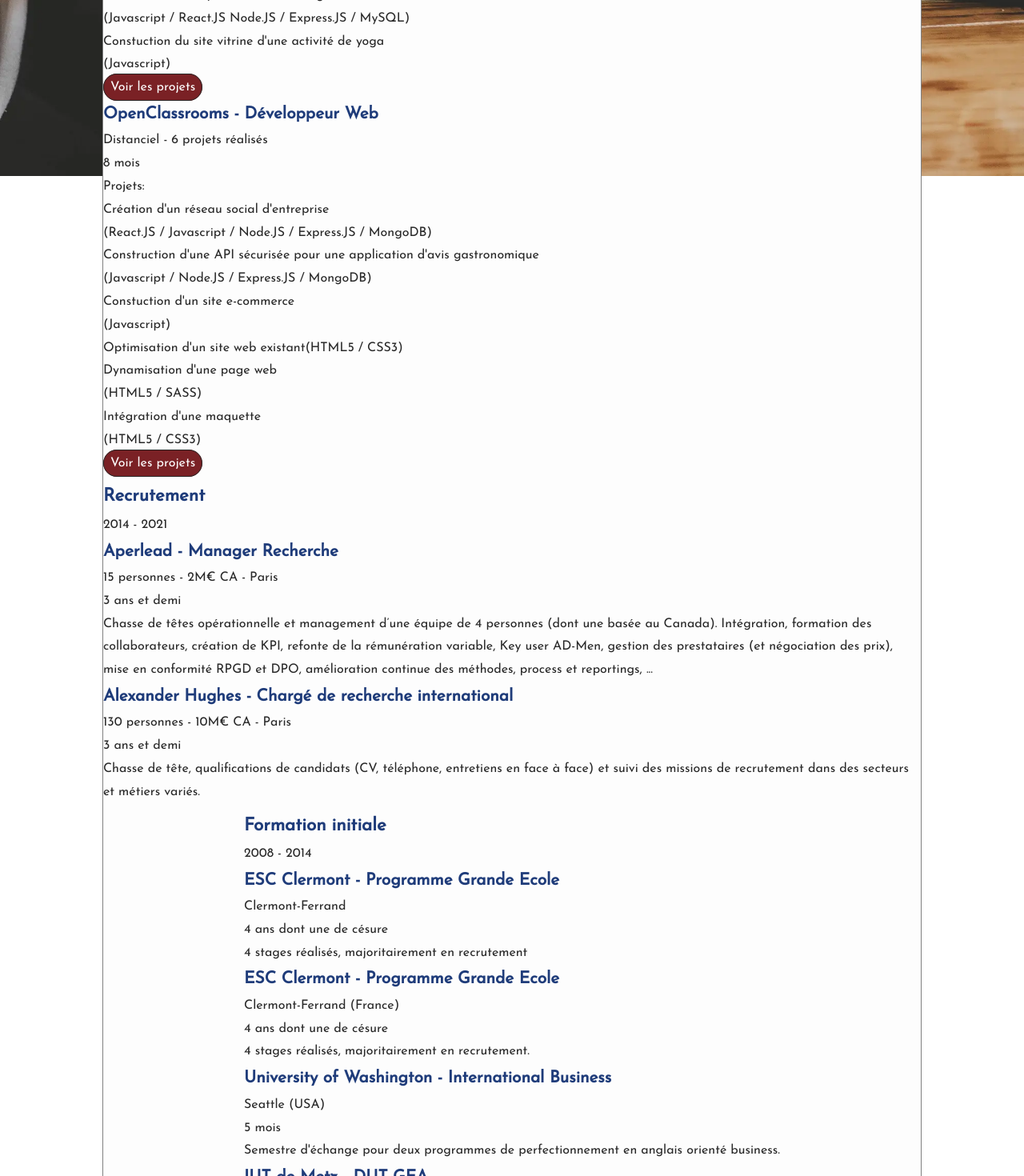
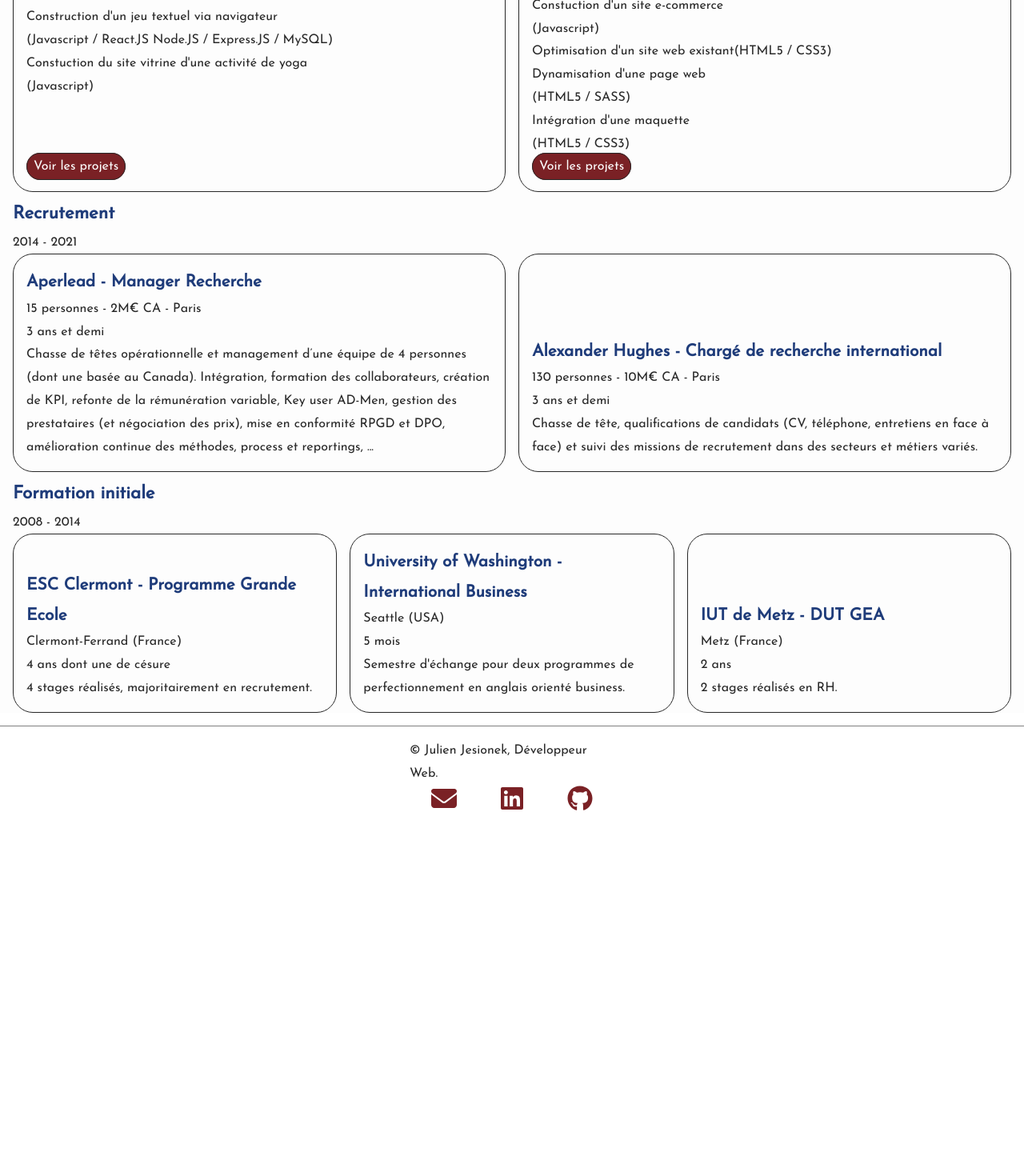
Before and after one commit to JulienJes/portfolio, a React (Create React App) app: page /aboutme in a window 1280 px wide. Shown: the part 580-2050 px from the top of the page at 80% size. After the commit the page ends 1621 px from the top, so only its background shows below. Built offline with nearby package versions, Linux system fonts and the light colour scheme.

Commit message:
Positionning

```diff
--- a/src/pages/Aboutme.js
+++ b/src/pages/Aboutme.js
@@ -26,7 +26,7 @@
                             </div>
                             <div className="card-body">
                                 <div className="card-title">
-                                    <h3>Freetime - Développeur Web</h3>
+                                    <h3>Freelance - Développeur Web</h3>
                                     <p>Distanciel - 3 projets en-cours</p>
                                     <p>3 mois</p>
                                 </div>
@@ -41,10 +41,7 @@
                             </div>
                             <Seeprojects />
                         </div>
-                    </div>
                         <div className="card">
-                        <div className="card-image">
-                        </div>
                             <div className="card-body">
                                 <div className="card-title">
                                     <h3>OpenClassrooms - Développeur Web</h3>
@@ -66,9 +63,13 @@
                             <Seeprojects />
                         </div>
                     </div>
+                </div>
                 <div className="career-hh">
+                    <div className="career-hh-header">
                         <h2>Recrutement</h2>
                         <p>2014 - 2021</p>
+                    </div>
+                    <div className="cards">
                         <div className="card">
                             <div className="card-image">
                             </div>
@@ -104,26 +105,14 @@
                         </div>
                     </div>
                 </div>
+            </div>
             <div className="education">
                 <div className="education-header">
                     <h2>Formation initiale</h2>
                     <p>2008 - 2014</p>
                 </div>
                 <div className="education-body">
-                    <div className="card">
-                        <div className="card-image">
-                        </div>
-                        <div className="card-body">
-                            <div className="card-title">
-                                <h3>ESC Clermont - Programme Grande Ecole</h3>
-                                <p>Clermont-Ferrand</p>
-                                <p>4 ans dont une de césure</p>
-                            </div>
-                            <div className="card-details">
-                                <p>4 stages réalisés, majoritairement en recrutement</p>
-                            </div>
-                        </div>
-                    </div>
+                    <div className="cards">
                         <div className="card">
                             <div className="card-image">
                             </div>
@@ -168,6 +157,7 @@
                         </div>
                     </div>
                 </div>
+            </div>
         </section>
         </>
     );
--- a/src/styles/_settings.scss
+++ b/src/styles/_settings.scss
@@ -33,6 +33,19 @@
     display: flex;
     flex-direction: column;
     align-items: center;
+}
+
+@mixin card {
+    display: flex;
+    flex-direction: column;
+    justify-content: space-between;
+    width: 50%;
+    border: 1px solid $black;
+    border-radius: 25px;
+    padding: 1em;
+    &:not(:last-child){
+        margin-right: 1em;
+    }
 }
 
 // Global
@@ -81,6 +94,7 @@
 section{
     @include center-content;
     margin: auto;
+    padding: 0 1rem;
     border: 1px solid grey;
     border-radius: 1rem;
     background-color: $white;
--- a/src/styles/index.scss
+++ b/src/styles/index.scss
@@ -3,4 +3,5 @@
 @import './components/footer';
 @import './pages/home';
 @import './pages/aboutme';
-@import './pages/contact'
+@import './pages/contact';
+@import './pages/portfolio';
--- a/src/styles/pages/_aboutme.scss
+++ b/src/styles/pages/_aboutme.scss
@@ -1,7 +1,11 @@
 .about{
-    margin: 2em auto;
+    //margin: 2em auto;
+    min-width: none;
+    max-width: none;
+    border: none;
+    border-radius: unset;
+    margin-bottom: 1rem;
     &-body{
-        margin: 0 1rem;
         text-align: justify;
     }
 }
@@ -11,3 +15,12 @@
     display: flex;
     flex-direction: column;
 }
+
+.cards{
+    display: flex;
+    justify-content: space-between;
+}
+
+.card{
+    @include card;
+}
--- a/src/styles/pages/_contact.scss
+++ b/src/styles/pages/_contact.scss
@@ -7,7 +7,7 @@
 form{
     display: flex;
     flex-direction: column;
-    padding: 0 1rem 1rem 1rem;
+    padding: 0 0 1rem 0;
 }
 
 .field{
@@ -49,7 +49,6 @@
     padding: 1rem 0 0 0 ;
     & .btn{
         font-family: $font-3;
-        color: $white;
         cursor: pointer;
     }
 }
--- /dev/null
+++ b/src/styles/pages/_portfolio.scss
@@ -0,0 +1,9 @@
+.portfolio{
+    &-body{
+        display: flex;
+    }
+}
+
+.project{
+    @include card;
+}
```
Lines whose indentation alone changed are shown as unchanged.
